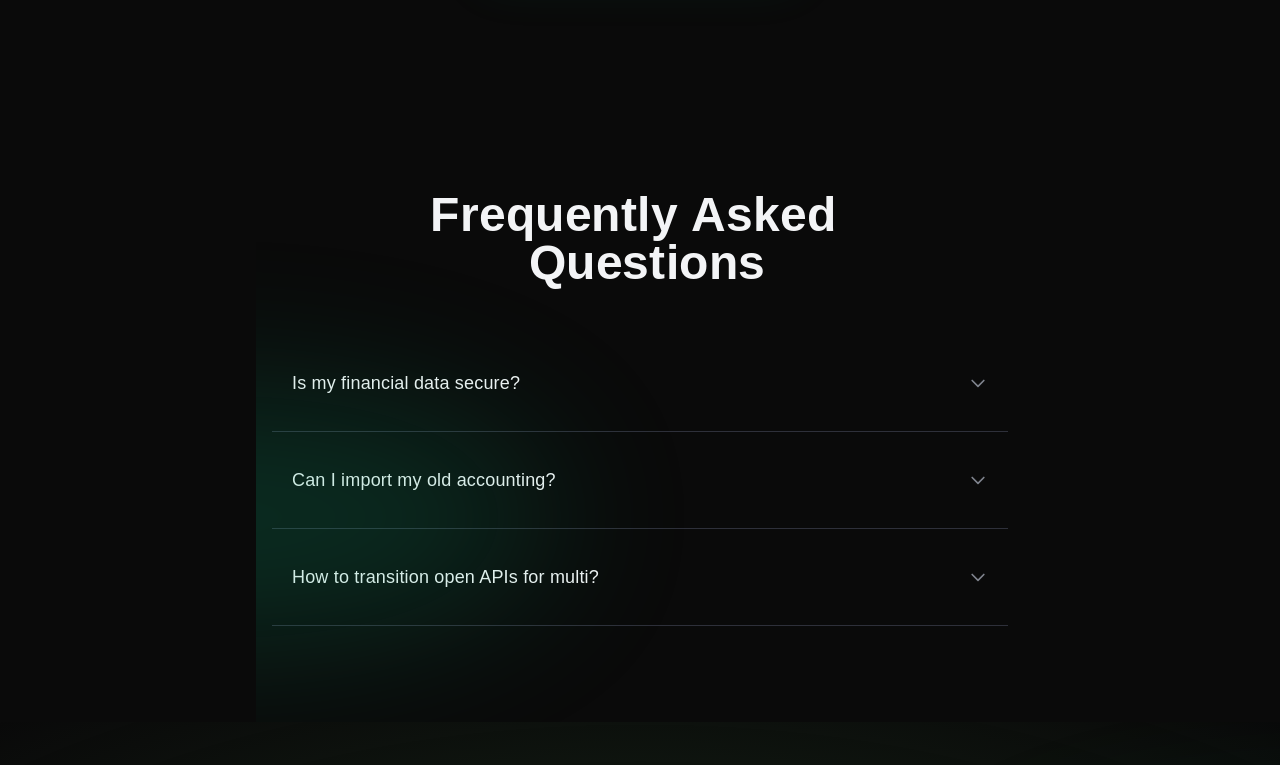
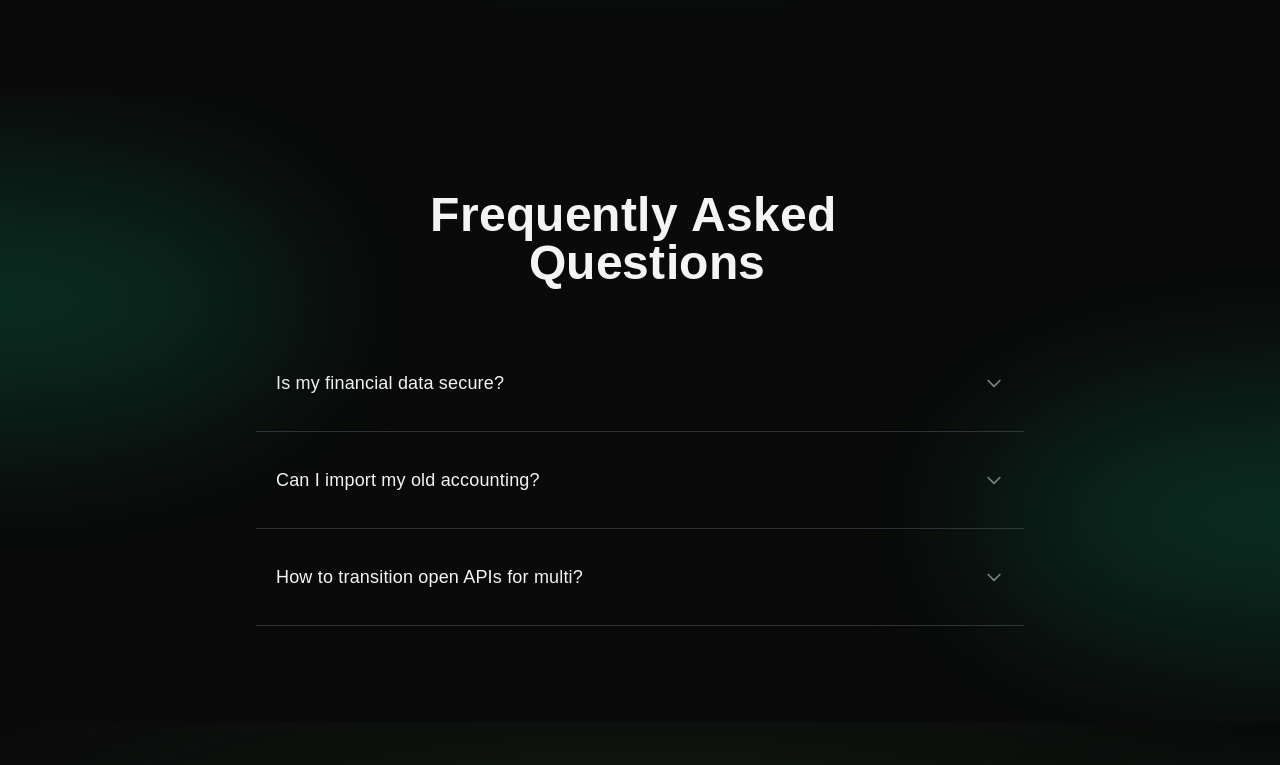
Before and after one commit to DavidOG03/LedgerFlow, a React (Vite) app: page / in a window 1280 px wide. Shown: the part 5415-6180 px from the top of the page. Built offline with nearby package versions, Linux system fonts and the light colour scheme; a web font is replaced by a local one.

Commit message:
added new ambient glows to FAQ section

```diff
--- a/src/components/layout/FAQ.jsx
+++ b/src/components/layout/FAQ.jsx
@@ -43,10 +43,11 @@ const FAQ = () => {
   ];
 
   return (
-    <section className="py-24 max-w-3xl mx-auto px-4 relative overflow-hidden">
-      <AmbientGlow position="bottom-left" />
+    <section className="py-24 px-4 relative overflow-hidden">
+      <AmbientGlow position="bottom-right" />
+      <AmbientGlow position="top-left" />
       <AnimatedText as="h2" className="text-3xl md:text-5xl font-bold text-text-h mb-12 text-center">Frequently Asked <br/> Questions</AnimatedText>
-      <div className="flex flex-col">
+      <div className="flex flex-col max-w-3xl mx-auto">
         {faqs.map((faq, index) => (
           <FAQItem key={index} question={faq.question} answer={faq.answer} />
         ))}
```
